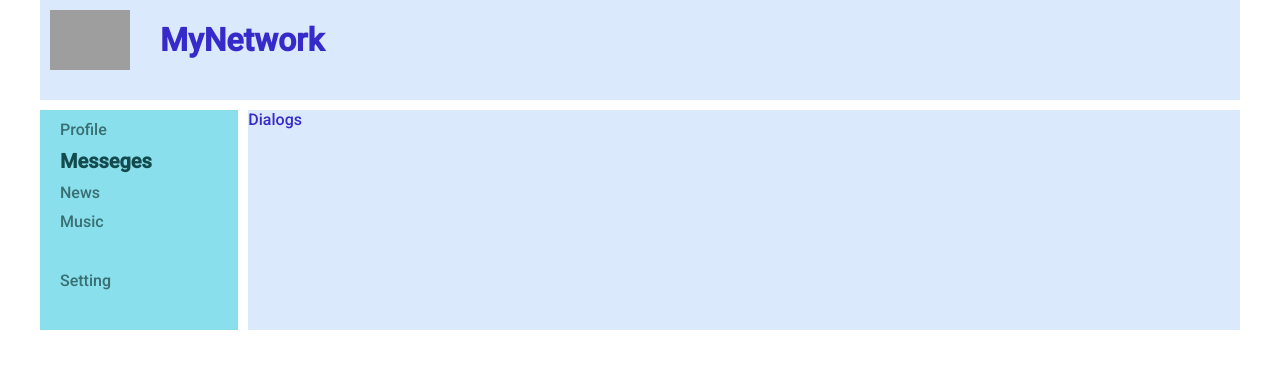
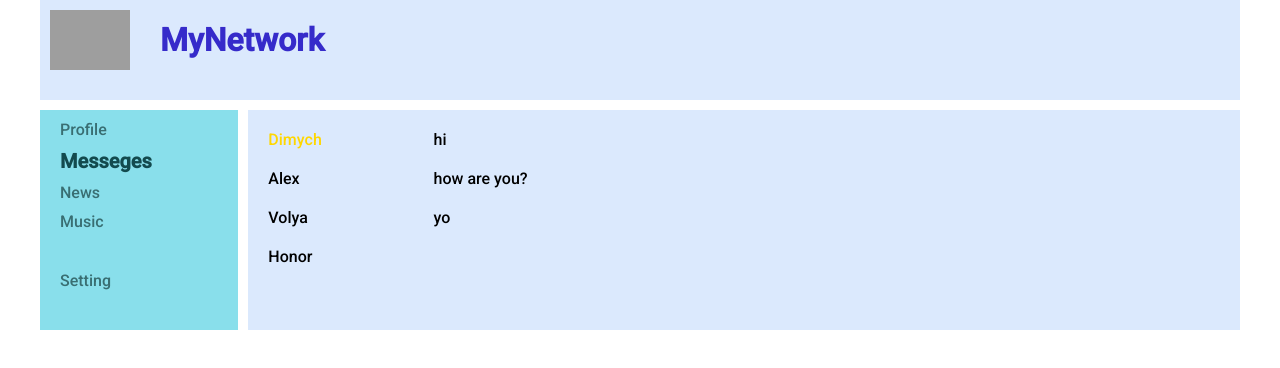
Before and after one commit to al4iii/social_network, a React (Create React App) app: page /messeges in a window 1280 px wide. Shown: the top 368 px of the page. Built offline with nearby package versions, Linux system fonts and the light colour scheme; grey boxes are pictures that could not be loaded.

Commit message:
21 fix: dialog page layout;

```diff
--- a/src/compotents/Dialogs/Dialogs.jsx
+++ b/src/compotents/Dialogs/Dialogs.jsx
@@ -2,7 +2,23 @@ import React, { Component } from "react";
 import s from "./Dialogs.module.css";
 
 const Dialogs = (props) => {
-  return <div className={s.h1}>Dialogs</div>;
+  return (
+    <div>
+      <div className={s.dialogs}>
+        <div className={s.dialogsItems}>
+          <div className={s.dialog + " " + s.active}>Dimych</div>
+          <div className={s.dialog}>Alex</div>
+          <div className={s.dialog}>Volya</div>
+          <div className={s.dialog}>Honor</div>
+        </div>
+        <div className={s.maseeges}>
+          <div className={s.maseege}> hi</div>
+          <div className={s.maseege}> how are you?</div>
+          <div className={s.maseege}> yo</div>
+        </div>
+      </div>
+    </div>
+  );
 };
 
 export default Dialogs;
--- a/src/compotents/Dialogs/Dialogs.module.css
+++ b/src/compotents/Dialogs/Dialogs.module.css
@@ -1,3 +1,24 @@
-.h1 {
-  color: rgb(54, 43, 202);
+.dialogs {
+  display: grid;
+  grid-template-columns: 2fr 10fr;
 }
+
+.dialogsItems {
+  padding: 10px;
+}
+
+.dialogsItems .active {
+  color: gold;
+}
+
+.dialog {
+  padding: 10px;
+}
+
+.maseeges {
+  padding: 10px;
+}
+
+.maseege {
+  padding: 10px;
+}
```
Also changed, not shown: 1 other file (tests, documents, lock files or other folders).
